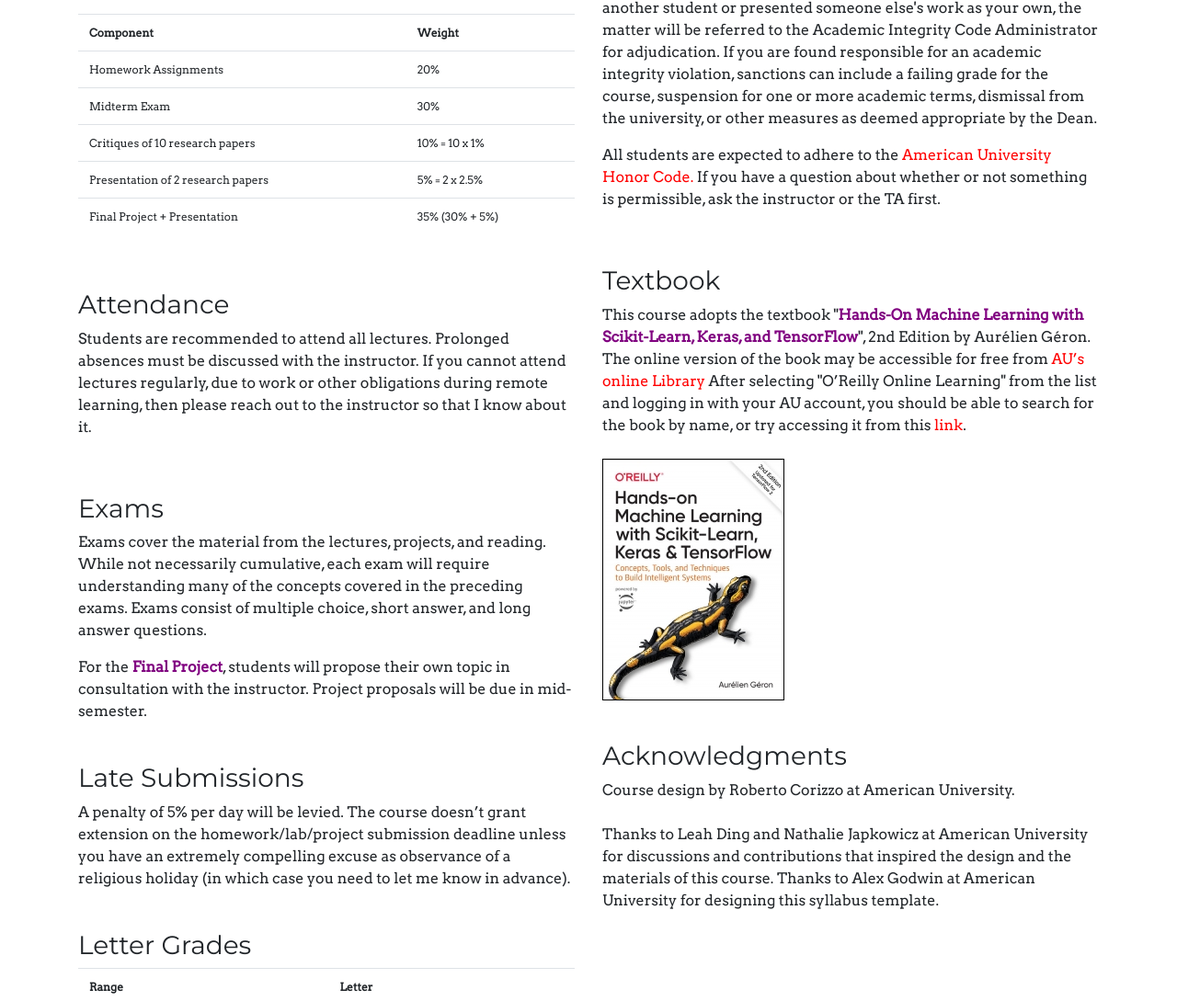
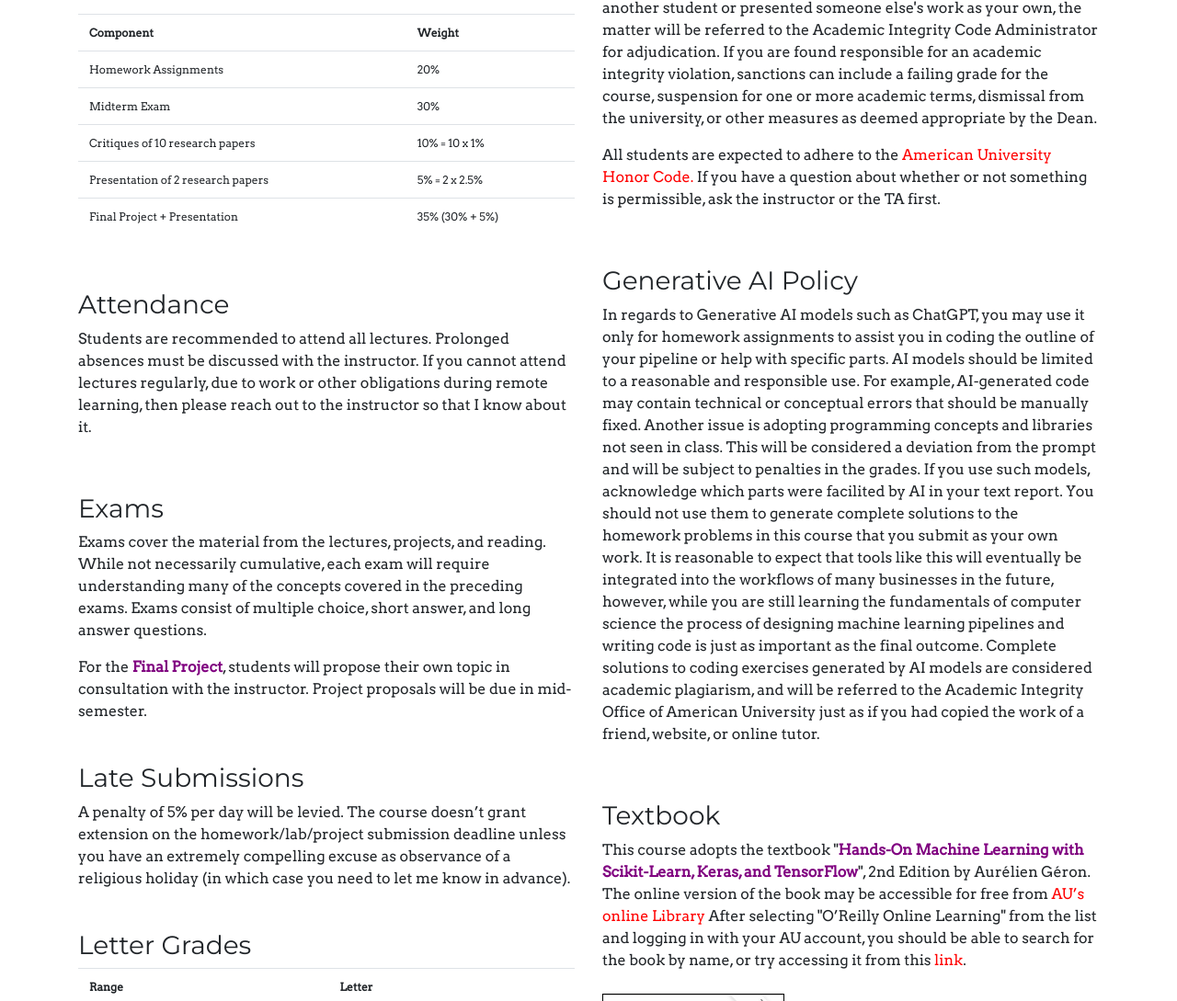
Before and after one commit to au-cs-data-mining/spring25, a plain HTML site: page index.html in a window 1280 px wide. Shown: the part 3283-4372 px from the top of the page at 92% size. Drawn offline with nearby package versions, Linux system fonts and the light colour scheme.

Commit message:
Update index.html

```diff
--- a/index.html
+++ b/index.html
@@ -551,7 +551,9 @@
             <p>Even though we encourage collaboration with a partner, sharing code between groups is strictly forbidden - this is a form of plagiarism. As is showing your work to other students, even just for a second. There is rarely one single correct way to write code that solves a problem. While we want you to feel free to discuss your approach freely with a partner, you should know that there are often many solutions for a given problem and it's typically obvious when one student shares code with another. If you directly copy and paste code from the Internet (or even the text), cite your source in your comments (but also ensure that you understand what the code is doing - not all code on the web is good!). Assignments will be checked using plagiarism detection software and by hand to ensure the originality of the work. </p>
             <p>Do not share your code with anyone other than a partner. Do not let someone look at your screen. You may get behind, or your friend may ask for help, but the consequences for plagiarism are far worse than an incomplete submission - for the submission, you will still likely get some points. If I suspect that you have purposely shared code with another student or presented someone else's work as your own, the matter will be referred to the Academic Integrity Code Administrator for adjudication. If you are found responsible for an academic integrity violation, sanctions can include a failing grade for the course, suspension for one or more academic terms, dismissal from the university, or other measures as deemed appropriate by the Dean. </p>
             <p>All students are expected to adhere to the <a href='https://www.american.edu/academics/integrity/code.cfm'>American University Honor Code. </a> If you have a question about whether or not something is permissible, ask the instructor or the TA first.</p>
-
+<br />
+            <h3>Generative AI Policy</h3>
+            <p>In regards to Generative AI models such as ChatGPT, you may use it only for homework assignments to assist you in coding the outline of your pipeline or help with specific parts. AI models should be limited to a reasonable and responsible use. For example, AI-generated code may contain technical or conceptual errors that should be manually fixed. Another issue is adopting programming concepts and libraries not seen in class. This will be considered a deviation from the prompt and will be subject to penalties in the grades. If you use such models, acknowledge which parts were facilited by AI in your text report. You should not use them to generate complete solutions to the homework problems in this course that you submit as your own work. It is reasonable to expect that tools like this will eventually be integrated into the workflows of many businesses in the future, however, while you are still learning the fundamentals of computer science the process of designing machine learning pipelines and writing code is just as important as the final outcome. Complete solutions to coding exercises generated by AI models are considered academic plagiarism, and will be referred to the Academic Integrity Office of American University just as if you had copied the work of a friend, website, or online tutor.</p>
 <!---
             <h3>Software Tools</h3>
             <p>In this course you will utilize an Integrated Development Environments (IDEs) to write code. While many IDEs exist, examples and in-class support videos will utilize IntelliJ IDEA by JetBrains (<a href="https://www.jetbrains.com/idea/">https://www.jetbrains.com/idea/</a>). It is freely available to students through an academic license and supports all of the software development features that we will use in this course. Students who have used PyCharm, also by JetBrains, will find this IDE quite familiar.</p>
```
